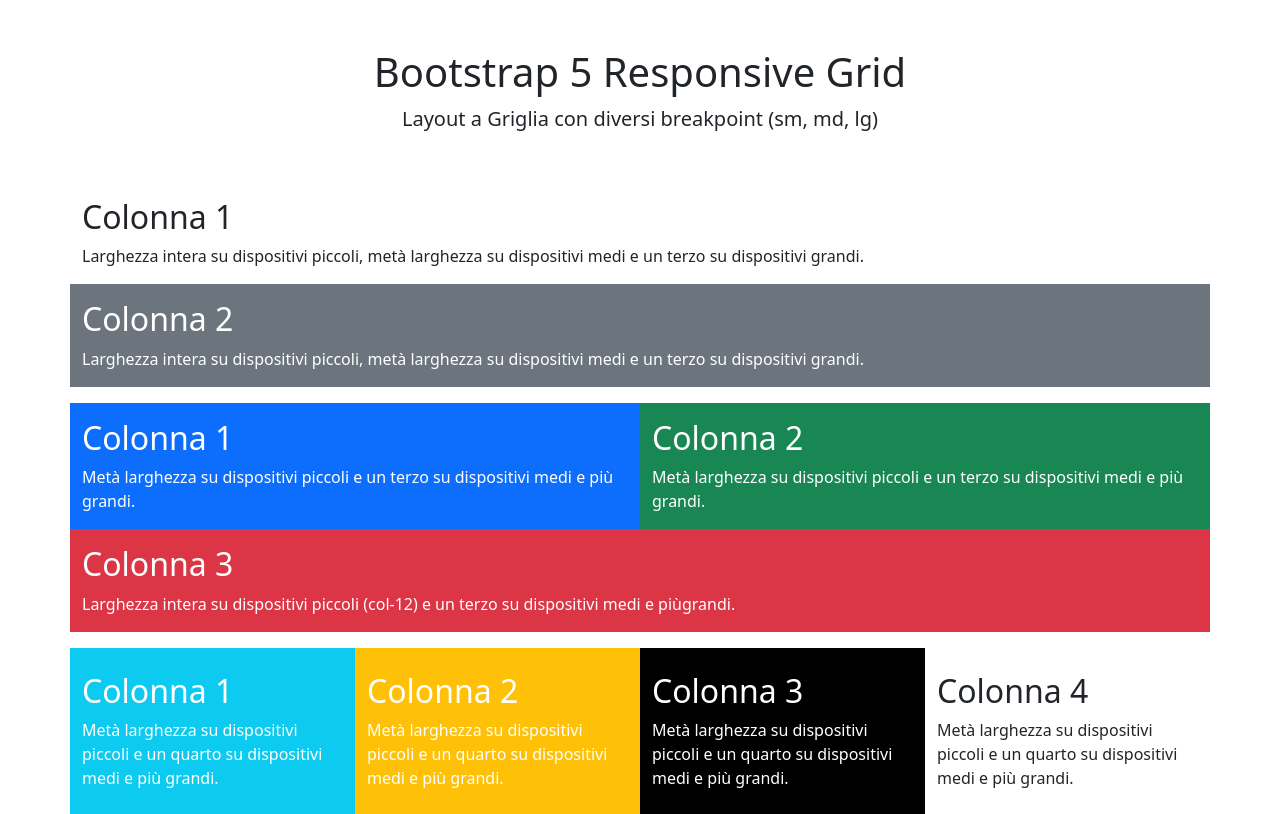
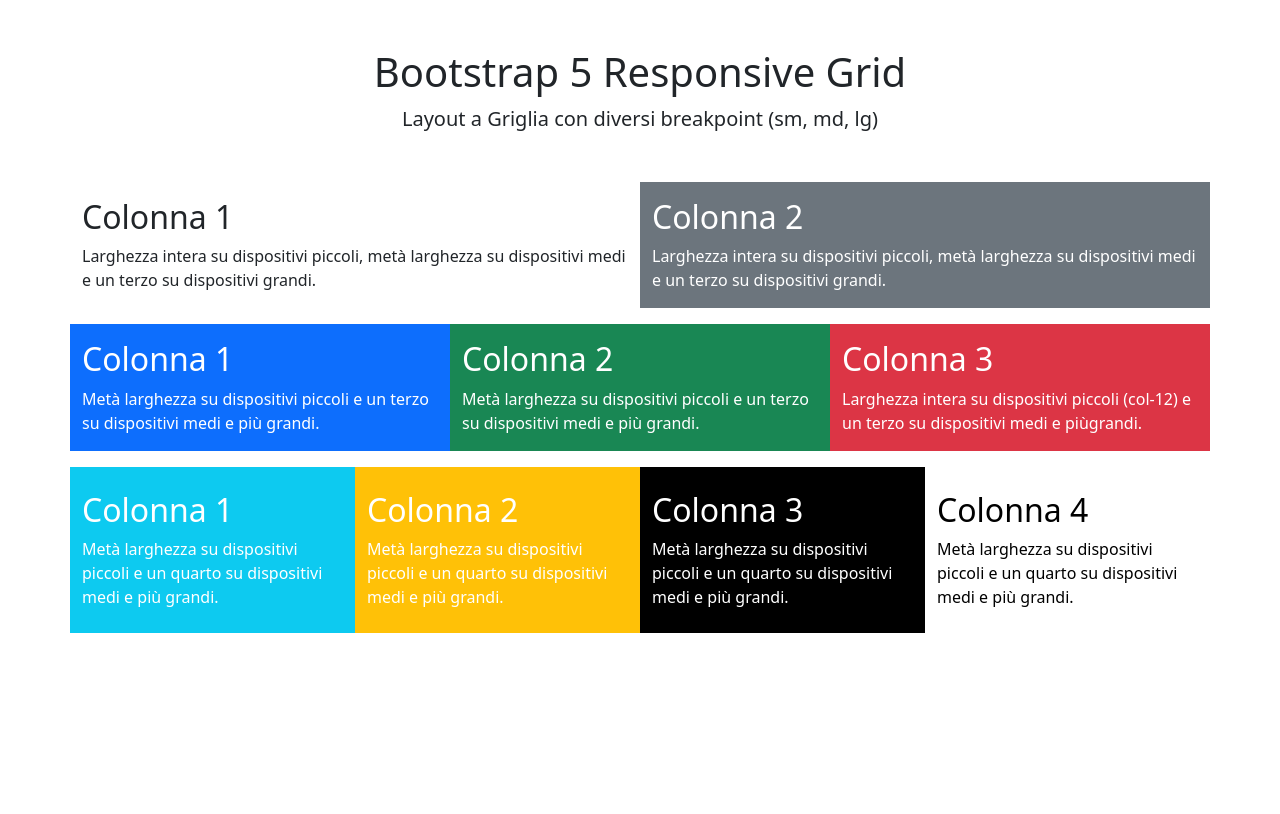
Before and after one commit to FrancescoEFloris/htmlcss-bootstrap-layout, a plain HTML site: page index.html in a window 1280 px wide. Drawn offline with nearby package versions, Linux system fonts and the light colour scheme.

Commit message:
small fixes v2 + tablet view

```diff
--- a/index.html
+++ b/index.html
@@ -18,7 +18,7 @@
         <div class="row">
             <div class="col mx-auto">
                 <!--  Section 0  -->
-                    <div class="row mb-3">
+                    <div class="row mb-3 row-cols-md-2">
                         <div class="col-12 py-3">
                             <h2 class="text-start">Colonna 1</h2>
                             Larghezza intera su dispositivi piccoli, metà larghezza su dispositivi
@@ -31,41 +31,41 @@
                         </div>
                     </div>
                 <!--  Section 1  -->
-                    <div class="row mb-3">
-                        <div class="col-6 py-3 bg-primary text-white">
+                    <div class="row mb-3 text-white row-cols-md-3">
+                        <div class="col-6 py-3 bg-primary">
                             <h2 class="text-start">Colonna 1</h2>
                             Metà larghezza su dispositivi piccoli e un terzo su dispositivi medi
                             e più grandi.
                         </div>
-                        <div class="col-6 py-3 bg-success text-white">
+                        <div class="col-6 py-3 bg-success">
                             <h2 class="text-start">Colonna 2</h2>
                             Metà larghezza su dispositivi piccoli e un terzo su dispositivi medi
                             e più grandi.
                         </div>
-                        <div class="col-12 py-3 bg-danger text-white">
+                        <div class="col-12 py-3 bg-danger">
                             <h2 class="text-start">Colonna 3</h2>
                             Larghezza intera su dispositivi piccoli (col-12) e un terzo su dispositivi
                             medi e piùgrandi.
                         </div>
                     </div>
                 <!--  Section 2  -->
-                    <div class="row">
-                        <div class="col-6 py-4 bg-info text-white col-md-3">
+                    <div class="row row-cols-md-4 text-white">
+                        <div class="col-6 py-4 bg-info">
                             <h2 class="text-start">Colonna 1</h2>
                             Metà larghezza su dispositivi piccoli e un quarto su dispositivi medi
                             e più grandi.
                         </div>
-                        <div class="col-6 py-4 bg-warning text-white col-md-3">
+                        <div class="col-6 py-4 bg-warning">
                             <h2 class="text-start">Colonna 2</h2>
                             Metà larghezza su dispositivi piccoli e un quarto su dispositivi medi
                             e più grandi.
                         </div>
-                        <div class="col-6 py-4 bg-black text-white col-md-3">
+                        <div class="col-6 py-4 bg-black">
                             <h2 class="text-start">Colonna 3</h2>
                             Metà larghezza su dispositivi piccoli e un quarto su dispositivi medi
                             e più grandi.
                         </div>
-                        <div class="col-6 py-4 bg-white col-md-3">
+                        <div class="col-6 py-4 bg-white text-black">
                             <h2 class="text-start">Colonna 4</h2>
                             Metà larghezza su dispositivi piccoli e un quarto su dispositivi medi
                             e più grandi.
```
